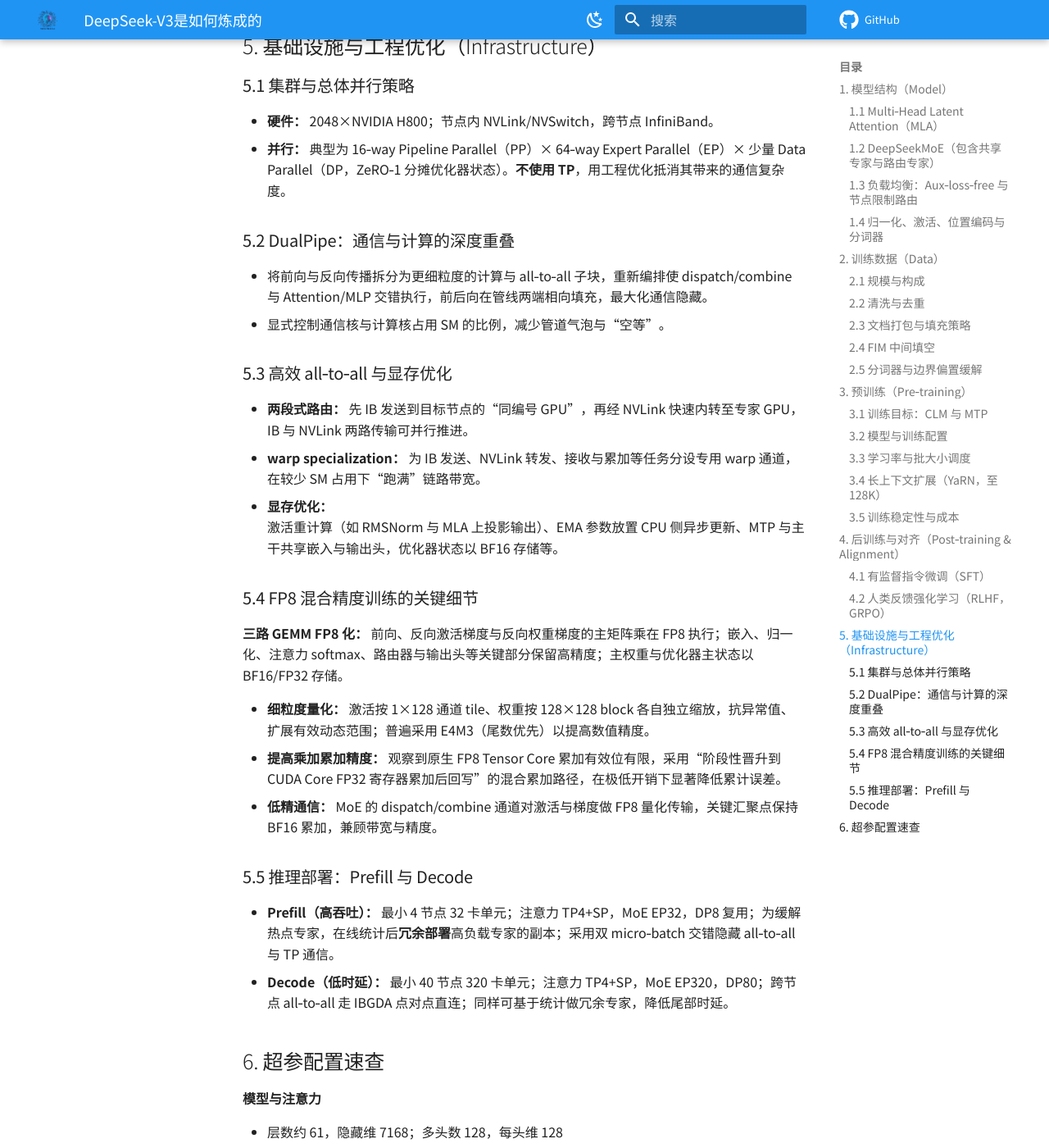
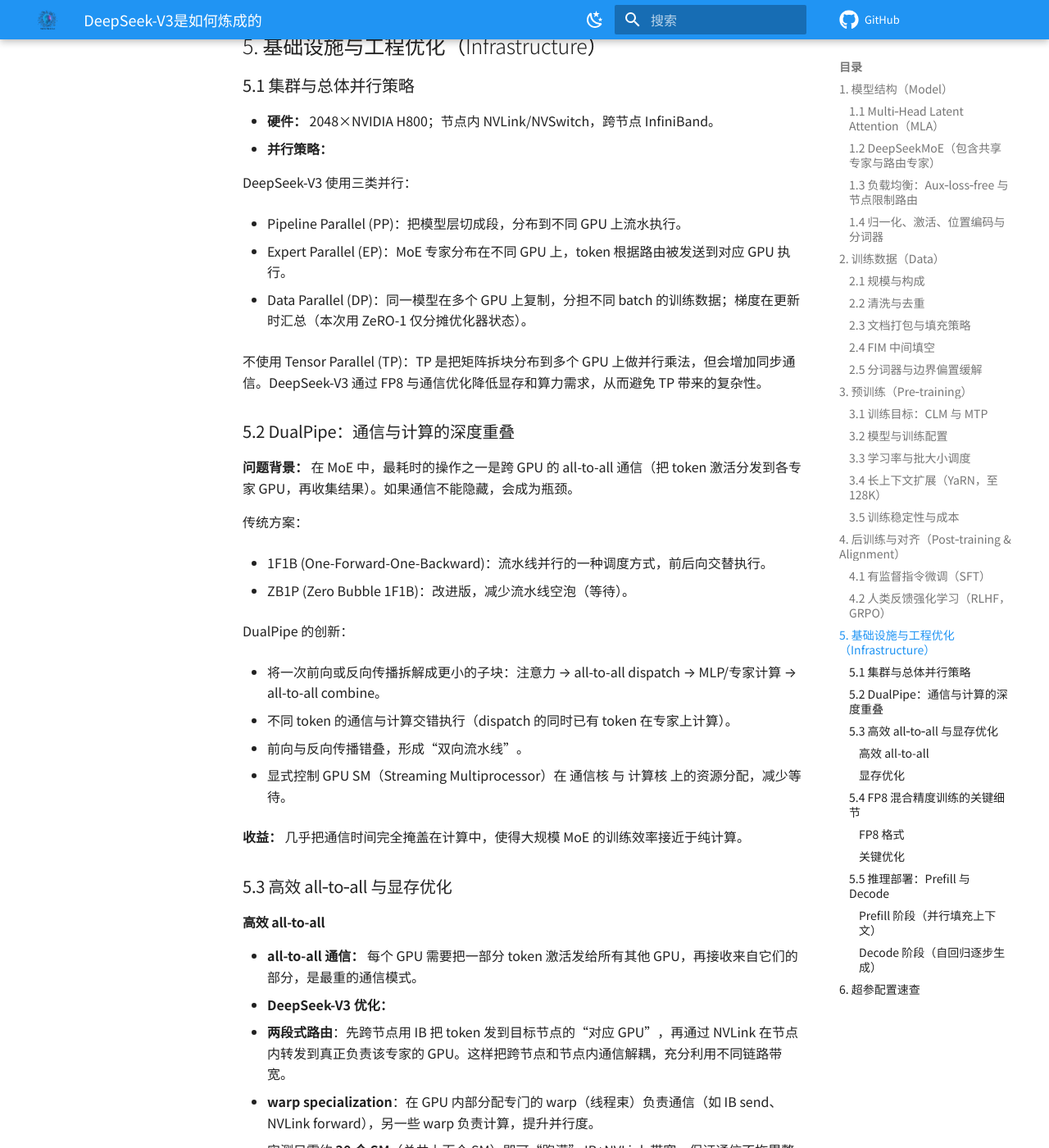
Before and after one commit to zhangxiaochuan/zhangxiaochuan.github.io, an MkDocs documentation site: the page built from docs/posts/DeepSeek-V3是如何炼成的.md, in a window 1280 px wide and 1400 px high, scrolled down 5911 px. Shown: the whole window at 82% size. Built offline with MkDocs 1.6.1 and Material for MkDocs 9.7.7, drawn with Linux system fonts in a browser that asks for light colours; some of the changed text lies outside the part shown.

Commit message:
update ds-v3

```diff
--- a/docs/posts/DeepSeek-V3是如何炼成的.md
+++ b/docs/posts/DeepSeek-V3是如何炼成的.md
@@ -135,28 +135,98 @@
 ## 5. 基础设施与工程优化（Infrastructure）
 ### 5.1 集群与总体并行策略
 + **硬件：** 2048×NVIDIA H800；节点内 NVLink/NVSwitch，跨节点 InfiniBand。
-+ **并行：** 典型为 16‑way Pipeline Parallel（PP）× 64‑way Expert Parallel（EP）× 少量 Data Parallel（DP，ZeRO‑1 分摊优化器状态）。**不使用 TP**，用工程优化抵消其带来的通信复杂度。
++ **并行策略：**
+
+  DeepSeek-V3 使用三类并行：
+
+  * Pipeline Parallel (PP)：把模型层切成段，分布到不同 GPU 上流水执行。
+
+  * Expert Parallel (EP)：MoE 专家分布在不同 GPU 上，token 根据路由被发送到对应 GPU 执行。
+
+  * Data Parallel (DP)：同一模型在多个 GPU 上复制，分担不同 batch 的训练数据；梯度在更新时汇总（本次用 ZeRO-1 仅分摊优化器状态）。
+
+  不使用 Tensor Parallel (TP)：TP 是把矩阵拆块分布到多个 GPU 上做并行乘法，但会增加同步通信。DeepSeek-V3 通过 FP8 与通信优化降低显存和算力需求，从而避免 TP 带来的复杂性。
 
 ### 5.2 DualPipe：通信与计算的深度重叠
-+ 将前向与反向传播拆分为更细粒度的计算与 all‑to‑all 子块，重新编排使 dispatch/combine 与 Attention/MLP 交错执行，前后向在管线两端相向填充，最大化通信隐藏。
-+ 显式控制通信核与计算核占用 SM 的比例，减少管道气泡与“空等”。
+**问题背景：** 在 MoE 中，最耗时的操作之一是跨 GPU 的 all-to-all 通信（把 token 激活分发到各专家 GPU，再收集结果）。如果通信不能隐藏，会成为瓶颈。
+
+传统方案：
+
+* 1F1B (One-Forward-One-Backward)：流水线并行的一种调度方式，前后向交替执行。
+
+* ZB1P (Zero Bubble 1F1B)：改进版，减少流水线空泡（等待）。
+
+DualPipe 的创新：
+
+* 将一次前向或反向传播拆解成更小的子块：注意力 → all-to-all dispatch → MLP/专家计算 → all-to-all combine。
+
+* 不同 token 的通信与计算交错执行（dispatch 的同时已有 token 在专家上计算）。
+
+* 前向与反向传播错叠，形成“双向流水线”。
+
+* 显式控制 GPU SM（Streaming Multiprocessor）在 通信核 与 计算核 上的资源分配，减少等待。
+
+**收益：** 几乎把通信时间完全掩盖在计算中，使得大规模 MoE 的训练效率接近于纯计算。
 
 ### 5.3 高效 all‑to‑all 与显存优化
-+ **两段式路由：** 先 IB 发送到目标节点的“同编号 GPU”，再经 NVLink 快速内转至专家 GPU，IB 与 NVLink 两路传输可并行推进。
-+ **warp specialization：** 为 IB 发送、NVLink 转发、接收与累加等任务分设专用 warp 通道，在较少 SM 占用下“跑满”链路带宽。
-+ **显存优化：**
-激活重计算（如 RMSNorm 与 MLA 上投影输出）、EMA 参数放置 CPU 侧异步更新、MTP 与主干共享嵌入与输出头，优化器状态以 BF16 存储等。
+#### 高效 all-to-all
+
+* **all-to-all 通信：** 每个 GPU 需要把一部分 token 激活发给所有其他 GPU，再接收来自它们的部分，是最重的通信模式。
+* **DeepSeek-V3 优化：**
+
+  * **两段式路由**：先跨节点用 IB 把 token 发到目标节点的“对应 GPU”，再通过 NVLink 在节点内转发到真正负责该专家的 GPU。这样把跨节点和节点内通信解耦，充分利用不同链路带宽。
+  * **warp specialization**：在 GPU 内部分配专门的 warp（线程束）负责通信（如 IB send、NVLink forward），另一些 warp 负责计算，提升并行度。
+  * 实测只需约 **20 个 SM**（总共上百个 SM）即可“跑满” IB+NVLink 带宽，保证通信不拖累整体。
+
+#### 显存优化
+
+* **激活重计算 (activation recomputation)**：不保存部分中间激活，在反向传播时重新计算，换算力节省显存。
+* **EMA 参数放 CPU**：指数滑动平均参数（用于稳定训练）存放在 CPU 内存，降低 GPU 显存占用。
+* **共享嵌入/输出头**：MTP 模块与主干模型共享 embedding 与输出层，避免冗余。
+* **优化器状态压缩**：如用 BF16 存储 Adam 的一二阶矩，进一步减少显存。
+
 
 ### 5.4 FP8 混合精度训练的关键细节
-**三路 GEMM FP8 化：** 前向、反向激活梯度与反向权重梯度的主矩阵乘在 FP8 执行；嵌入、归一化、注意力 softmax、路由器与输出头等关键部分保留高精度；主权重与优化器主状态以 BF16/FP32 存储。
 
-+ **细粒度量化：** 激活按 1×128 通道 tile、权重按 128×128 block 各自独立缩放，抗异常值、扩展有效动态范围；普遍采用 E4M3（尾数优先）以提高数值精度。
-+ **提高乘加累加精度：** 观察到原生 FP8 Tensor Core 累加有效位有限，采用“阶段性晋升到 CUDA Core FP32 寄存器累加后回写”的混合累加路径，在极低开销下显著降低累计误差。
-+ **低精通信：** MoE 的 dispatch/combine 通道对激活与梯度做 FP8 量化传输，关键汇聚点保持 BF16 累加，兼顾带宽与精度。
+#### FP8 格式
+
+* **E4M3**：1 位符号 + 4 位指数 + 3 位尾数 → 动态范围较小，但精度较高，适合激活和权重。
+* **E5M2**：更大动态范围，精度较低，适合梯度。
+  DeepSeek-V3 多数情况下选用 **E4M3**（精度优先）。
+
+#### 关键优化
+
+1. **细粒度量化**
+
+   * 激活按 1×128 的通道 tile 分块，各块独立缩放。
+   * 权重按 128×128 的 block 分块，各块独立缩放。
+   * 好处：避免因极少数 outlier（异常值）导致全局缩放，提升数值稳定性。
+
+2. **混合累加**
+
+   * 在 Hopper GPU 的 Tensor Core 上，FP8 累加只有约 14 位有效位。
+   * DeepSeek-V3 的做法：每累加 128 元素就把部分和 **升到 FP32**（CUDA Core），再回写，减少累积误差。
+
+3. **低精通信**
+
+   * 在 MoE 的 token dispatch/combine 阶段，把激活压缩为 FP8 传输，节省带宽；在关键加和时再转回 BF16。
+
+**结果：** 收敛曲线几乎和 BF16 训练重合，但显存、带宽占用显著下降。
 
 ### 5.5 推理部署：Prefill 与 Decode
-+ **Prefill（高吞吐）：** 最小 4 节点 32 卡单元；注意力 TP4+SP，MoE EP32，DP8 复用；为缓解热点专家，在线统计后**冗余部署**高负载专家的副本；采用双 micro‑batch 交错隐藏 all‑to‑all 与 TP 通信。
-+ **Decode（低时延）：** 最小 40 节点 320 卡单元；注意力 TP4+SP，MoE EP320，DP80；跨节点 all‑to‑all 走 IBGDA 点对点直连；同样可基于统计做冗余专家，降低尾部时延。
+#### Prefill 阶段（并行填充上下文）
+
+* **目标：** 高吞吐 → 输入 prompt 时并行化越多越好。
+* **配置：** 最小单元 32 卡（4 节点）；注意力采用 TP4 (Tensor Parallel in 4 cards) + SP（sequence parallel），MoE EP32 (Expert Parallel in 32 cards)，DP (Data Parallel)。
+* **冗余专家**：对负载最重的专家复制副本，动态重排，避免个别专家拖慢整个 batch。
+* **双 micro-batch**：在同一单元里交错执行两个 batch，隐藏通信延迟。
+
+#### Decode 阶段（自回归逐步生成）
+
+* **目标：** 低延迟 → 每次只生成一个 token，但要响应快。
+* **配置：** 最小单元 320 卡（40 节点）；注意力 TP4+SP，MoE EP320，DP80。
+* **IBGDA (InfiniBand GPU Direct Async)**：直接 GPU ↔ GPU 跨节点通信，绕过 CPU，降低延迟。
+* 同样支持动态冗余专家，减少长尾时延。
 
 ## 6. 超参配置速查
 **模型与注意力**
```
